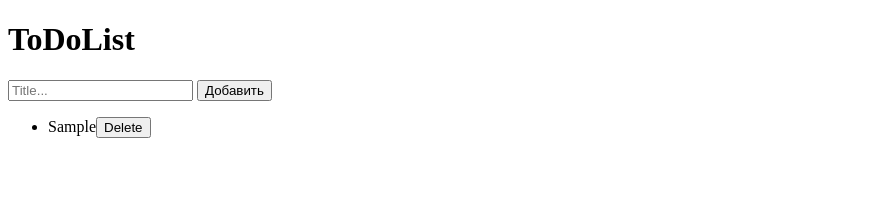
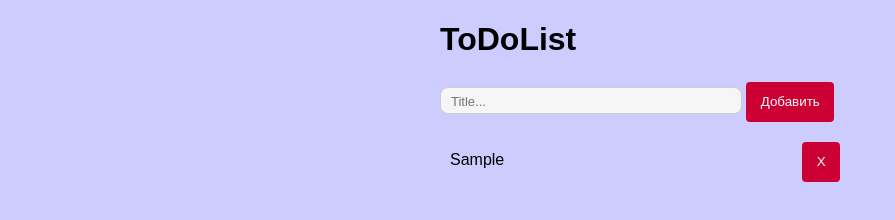
Before and after one commit to Handsome0711/jsProjects, a plain HTML site: page ToDoList/index.html in a window 1280 px wide. Both pictures are taken after typing "Sample" into the empty fields and a click on the button "Добавить". Shown: the whole page, without its empty margins (0-895 px from the left). Drawn offline with Linux system fonts and the light colour scheme.

Commit message:
added styles

```diff
--- a/ToDoList/script.js
+++ b/ToDoList/script.js
@@ -12,7 +12,7 @@ function createNewElement(task) {
 
     //checkBox.type = "checkbox";
 
-    delButton.innerText="Delete";
+    delButton.innerText="X";
     delButton.className="delete";
     label.className="uncheck";
    // listItem.appendChild(checkBox);
--- a/ToDoList/style.css
+++ b/ToDoList/style.css
@@ -1,3 +1,4 @@
+/*js-styles*/
 .check{
     color: grey;
     text-decoration: line-through;
@@ -6,3 +7,52 @@
     color: black;
     text-decoration: none;
 }
+/*Page-styles*/
+body{
+    font-family: arial;
+    background-color: #CCCCFF;
+}
+main{
+    margin: 0 auto;
+    width: 400px;
+}
+/*.delete{
+    margin-left: 100px;
+}*/
+#tasks li{
+    display: flex;
+    justify-content: space-between;
+    list-style-type: none;
+    line-height: 40px;
+    transition: .2s;
+}
+#tasks li:hover{
+    background-color: #CCFFFF;
+}
+#tasks{
+    padding-left: 0px;
+}
+#tasks li label{
+    padding-left: 10px;
+    width: 100%;
+}
+.delete, #addButton{
+    display: inline-block;
+    text-align: center;
+    text-decoration: none;
+    height: 40px;
+    margin: 2px 0;
+    border: solid 1px transparent;
+    border-radius: 4px;
+    padding: 0.5em 1em;
+    color: #ffffff;
+    background-color: #CC0033;
+}
+#new-task{
+    width: 290px;
+    font-size: 13px;
+    padding: 6px 0 4px 10px;
+    border: 1px solid #cecece;
+    background: #F6F6f6;
+    border-radius: 8px;
+}
```
